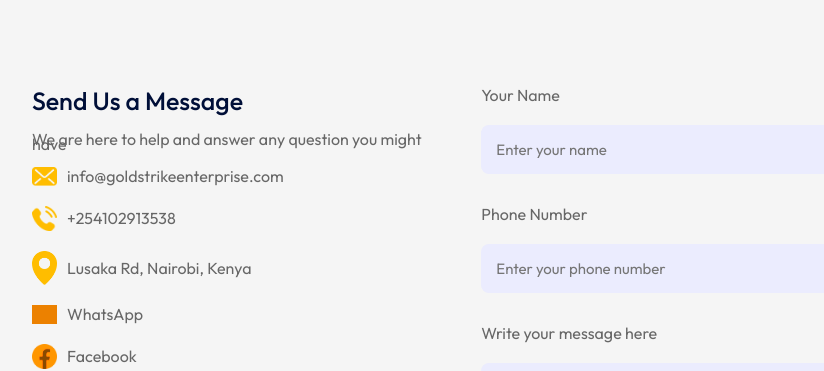
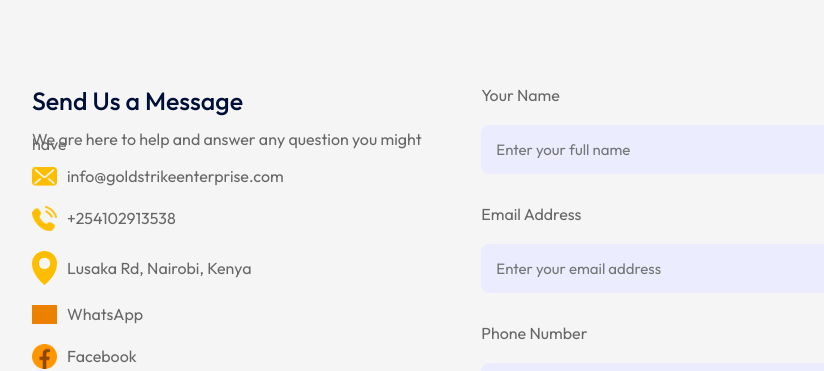
Before and after one commit to blaise-oj/cge, a React (Vite) app in the folder frontend/: page / in a window 1280 px wide. Shown: the part 6220-6591 px from the top of the page, without its empty margins (176-1000 px from the left). Built offline with nearby package versions, Linux system fonts and the light colour scheme; grey boxes are pictures that could not be loaded; a web font is replaced by a local one.

Commit message:
6th commit

```diff
--- a/frontend/src/Components/Contact/Contact.jsx
+++ b/frontend/src/Components/Contact/Contact.jsx
@@ -98,18 +98,49 @@ const Contact = () => {
 
         </div>
 
-        <div className='contact-col'>
+        <div className="contact-col">
           <form onSubmit={onSubmit}>
             <label>Your Name</label>
-            <input type='text' name='name' placeholder='Enter your name' required />
+            <input
+              type="text"
+              name="name"
+              placeholder="Enter your full name"
+              required
+            />
+
+            <label>Email Address</label>
+            <input
+              type="email"
+              name="email"
+              placeholder="Enter your email address"
+              required
+            />
+
             <label>Phone Number</label>
-            <input type='text' name='phone' placeholder='Enter your phone number' required />
+            <input
+              type="tel"
+              name="phone"
+              placeholder="Enter your phone number"
+              required
+            />
+
             <label>Write your message here</label>
-            <textarea name='message' rows='6' placeholder='Enter your message' required></textarea>
-            <button type='submit' className='btn dark-btn'>Submit Now<img src={white_arrow} alt="" /></button>
+            <textarea
+              name="message"
+              rows="6"
+              placeholder="Enter your message"
+              required
+            ></textarea>
+
+            <button type="submit" className="btn dark-btn">
+              Submit Now
+              <img src={white_arrow} alt="" />
+            </button>
           </form>
+
           <span>{result}</span>
         </div>
+
       </div>
 
 
--- a/frontend/src/Pages/ContactPage/ContactPage.jsx
+++ b/frontend/src/Pages/ContactPage/ContactPage.jsx
@@ -16,7 +16,7 @@ const ContactPage = () => {
     event.preventDefault();
     setResult("Sending...");
     const formData = new FormData(event.target);
-    formData.append("access_key", "88783ec1-b5dc-4ce6-84bd-808151faf7a1");
+    formData.append("access_key", "28f4ce01-9c31-44b0-80f6-338ff6b6a094");
 
     const response = await fetch("https://api.web3forms.com/submit", {
       method: "POST",
--- a/frontend/src/Pages/ProductsPage/ProductsPage.jsx
+++ b/frontend/src/Pages/ProductsPage/ProductsPage.jsx
@@ -23,6 +23,8 @@ import g35 from "../../assets/g35.png";
 import g36 from "../../assets/g36.png";
 import g37 from "../../assets/g37.png";
 import g38 from "../../assets/g38.png";
+import g42 from "../../assets/g42.png";
+import g43 from "../../assets/g43.png";
 
 const products = [
   {
@@ -74,6 +76,16 @@ const products = [
     img: g10,
     title: "Export-Ready Gold",
     desc: "Gold prepared with full documentation, compliance, and secure logistics for global markets."
+  },
+  {
+    img: g42,
+    title: "Alluvial Gold",
+    desc: "Naturally occurring gold extracted from riverbeds\n\nOften sold as nuggets, dust, or concentrate"
+  },
+    {
+    img: g43,
+    title: "Melted Gold Granules",
+    desc: "Uniform gold pellets produced from melted gold\n\nUsed in jewelry manufacturing and industrial applications"
   }
 ];
 
```
Also changed, not shown: frontend/src/assets/g42.png (added), frontend/src/assets/g43.png (added).
